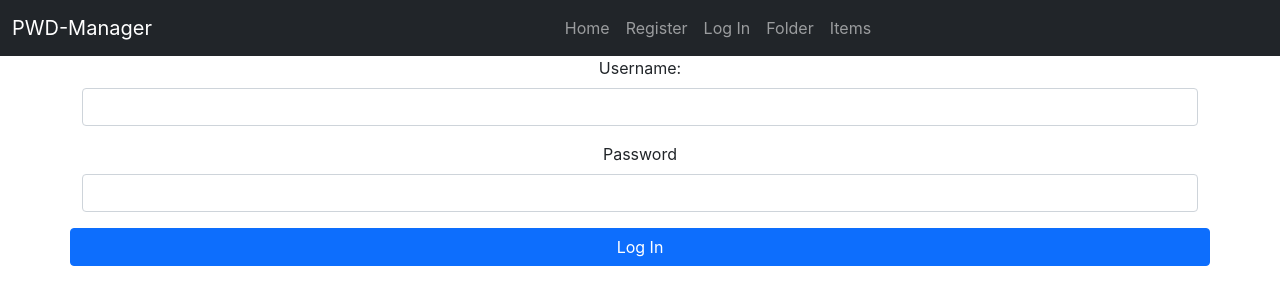
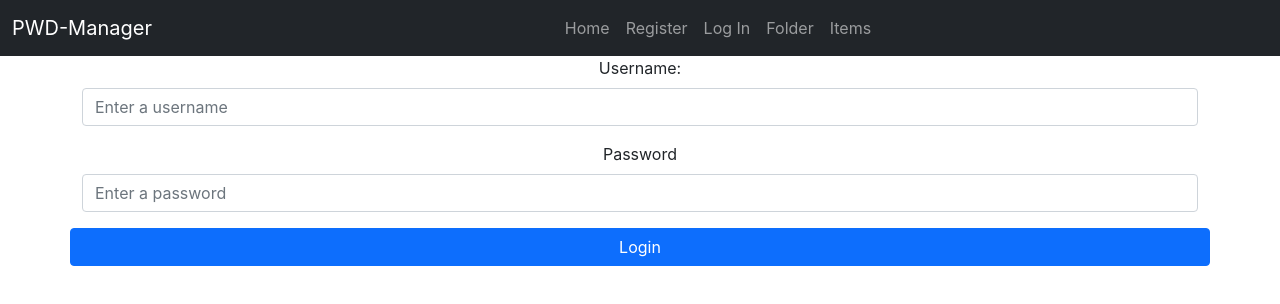
Before and after one commit to DevSergioGC/Password-Manager-Frontend-CCNT-, a React (Create React App) app in the folder core/: page /login in a window 1280 px wide. Shown: the top 304 px of the page. Built offline with nearby package versions, Linux system fonts and the light colour scheme.

Commit message:
Add Login functionality (half-completed)

```diff
--- a/core/package.json
+++ b/core/package.json
@@ -8,6 +8,7 @@
     "@testing-library/user-event": "^13.5.0",
     "bootstrap": "^5.1.3",
     "react": "^18.1.0",
+    "react-cookie": "^4.1.1",
     "react-dom": "^18.1.0",
     "react-router-dom": "^6.3.0",
     "react-scripts": "5.0.1",
--- a/core/src/APIService.js
+++ b/core/src/APIService.js
@@ -1,12 +1,14 @@
+import {useCookies} from 'react-cookie';
+
 export default class APIService {
 
-    static UpdateFolder(id_folders, body){
+    static UpdateFolder(id_folders, body, token){
 
         return fetch(`http://127.0.0.1:8000/api/folder/${id_folders}/`, {
             'method': 'PUT',
             headers: {
                 'Content-Type': 'application/json',
-                'Authorization': 'Token b177a25b4583b9ddff077c2bb5b6c4a89a6d1e9f'
+                'Authorization': `Token ${token}`
             },
             body:JSON.stringify(body)
 
@@ -14,13 +16,13 @@ export default class APIService {
 
     }
 
-    static InsertFolder(body){
+    static InsertFolder(body, token){
 
         return fetch('http://127.0.0.1:8000/api/folder/', {
             'method': 'POST',
             headers: {
                 'Content-Type': 'application/json',
-                'Authorization': 'Token b177a25b4583b9ddff077c2bb5b6c4a89a6d1e9f'
+                'Authorization': `Token ${token}`
             },
             body:JSON.stringify(body)
 
@@ -28,17 +30,30 @@ export default class APIService {
 
     }
 
-    static DeleteFolder(id_folders){
+    static DeleteFolder(id_folders, token){
 
         return fetch(`http://127.0.0.1:8000/api/folder/${id_folders}/`, {
             'method': 'DELETE',
             headers: {
                 'Content-Type': 'application/json',
-                'Authorization': 'Token b177a25b4583b9ddff077c2bb5b6c4a89a6d1e9f'
+                'Authorization': `Token ${token}`
             }
 
         })
 
     }
 
+    static LoginUser(body) {
+
+        return fetch('http://127.0.0.1:8000/auth/', {
+          'method':'POST',
+          headers: {
+              'Content-Type':'application/json',
+            },
+            body:JSON.stringify(body)
+
+        }).then(resp => resp.json())
+
+    }
+
 }
--- a/core/src/components/Folder.js
+++ b/core/src/components/Folder.js
@@ -1,12 +1,14 @@
 import React from 'react'
 import Form from './Form'
 import {useState, useEffect} from 'react';
+import {useCookies} from 'react-cookie';
 import APIService from '../APIService'
 
 export default function Folder() {
 
     const [folders, setFolders] = useState([])
     const [editFolder, setEditFolder] = useState(null)
+    const[token] = useCookies(['mytoken'])
 
     useEffect(() =>{
 
@@ -14,7 +16,7 @@ export default function Folder() {
         'method': 'GET',
         headers: {
           'Content-Type': 'application/json',
-          'Authorization': 'Token b177a25b4583b9ddff077c2bb5b6c4a89a6d1e9f'
+          'Authorization': `Token ${token['mytoken']}`
         }
       })
       .then(resp => resp.json())
@@ -82,7 +84,7 @@ export default function Folder() {
 
     const deleteBtn = (folder) => {
 
-      APIService.DeleteFolder(folder.id_folders)
+      APIService.DeleteFolder(folder.id_folders, token['mytoken'])
       .then(() => DeleteBtn(folder))
       .catch(error => console.log(error))
 
--- a/core/src/components/Form.js
+++ b/core/src/components/Form.js
@@ -1,9 +1,11 @@
 import React, {useState, useEffect} from 'react'
 import APIService from '../APIService'
+import {useCookies} from 'react-cookie';
 
 function Form(props) {
 
   const [name, setName] = useState('')
+  const[token] = useCookies(['mytoken'])
 
   useEffect(() => {
 
@@ -13,14 +15,14 @@ function Form(props) {
 
   const updateFolder = () => {
 
-    APIService.UpdateFolder(props.folder.id_folders, {name})
+    APIService.UpdateFolder(props.folder.id_folders, {name}, token['mytoken'])
     .then(resp => props.updatedInformation(resp))
 
   }
 
   const insertFolder = () => {
 
-    APIService.InsertFolder({name})
+    APIService.InsertFolder({name}, token['mytoken'])
     .then(resp => props.insertedInformation(resp))
 
   }
@@ -30,8 +32,13 @@ function Form(props) {
       {props.folder ? (
         <div className="mb-3">
           <label htmlFor="title" className="form-label">Name:</label>
-          <input type="text" className="form-control" id="title" placeholder={props.folder.name}
-          value= {name} onChange={e => setName(e.target.value)} />
+          <input
+          type="text"
+          className="form-control"
+          id="name"
+          placeholder={props.folder.name}
+          value= {name}
+          onChange={e => setName(e.target.value)} />
           <br/>
           {
             props.folder.id_folders ? <button onClick={updateFolder} className="btn btn-success">Update</button>
--- a/core/src/index.js
+++ b/core/src/index.js
@@ -3,11 +3,14 @@ import ReactDOM from 'react-dom/client';
 import './index.css';
 import App from './App';
 import reportWebVitals from './reportWebVitals';
+import {CookiesProvider} from 'react-cookie';
 
 const root = ReactDOM.createRoot(document.getElementById('root'));
 root.render(
   <React.StrictMode>
+    <CookiesProvider>
     <App />
+    </CookiesProvider>
   </React.StrictMode>
 );
 
--- a/core/src/pages/Login.js
+++ b/core/src/pages/Login.js
@@ -1,18 +1,57 @@
-import React from "react";
+import React, {useState, useEffect} from "react";
+import APIService from '../APIService';
+import {useCookies} from 'react-cookie';
+import {useNavigate} from 'react-router-dom';
 
 function Login() {
+
+    const[username, setUsername] = useState('')
+    const[password, setPassword] = useState('')
+    const[token, setToken] = useCookies(['mytoken'])
+    let history = useNavigate()
+
+    useEffect(() =>{
+
+        if (token['mytoken']){
+
+            history('/folder')
+
+        }
+
+    }, [token])
+
+    const loginBtn = () => {
+
+        APIService.LoginUser({username, password})
+        .then(resp => setToken('mytoken', resp.token))
+
+
+    }
+
     return (
         <form className="container">
                 <div className="row">
                     <div className="mb-3 col">
-                        <label for="exampleInputEmail1" className="form-label">Username:</label>
-                        <input type="email" className="form-control" id="exampleInputEmail1" aria-describedby="emailHelp"/>
+                        <label htmlFor="username" className="form-label">Username:</label>
+                        <input
+                        type="text"
+                        className="form-control"
+                        id="username"
+                        placeholder="Enter a username"
+                        value={username}
+                        onChange={e => setUsername(e.target.value)} />
                     </div>
                     <div className="mb-3 col-12">
-                        <label for="exampleInputPassword1" className="form-label">Password</label>
-                        <input type="password" className="form-control" id="exampleInputPassword1"/>
+                        <label htmlFor="password" className="form-label">Password</label>
+                        <input
+                        type="password"
+                        className="form-control"
+                        id="password"
+                        placeholder="Enter a password"
+                        value={password}
+                        onChange={e => setPassword(e.target.value)} />
                     </div>
-                    <button type="submit" className="btn btn-primary">Log In</button>
+                    <button onClick={loginBtn} className="btn btn-primary">Login</button>
                 </div>
         </form>
     )
```
Also changed, not shown: 1 other file (tests, documents, lock files or other folders).
